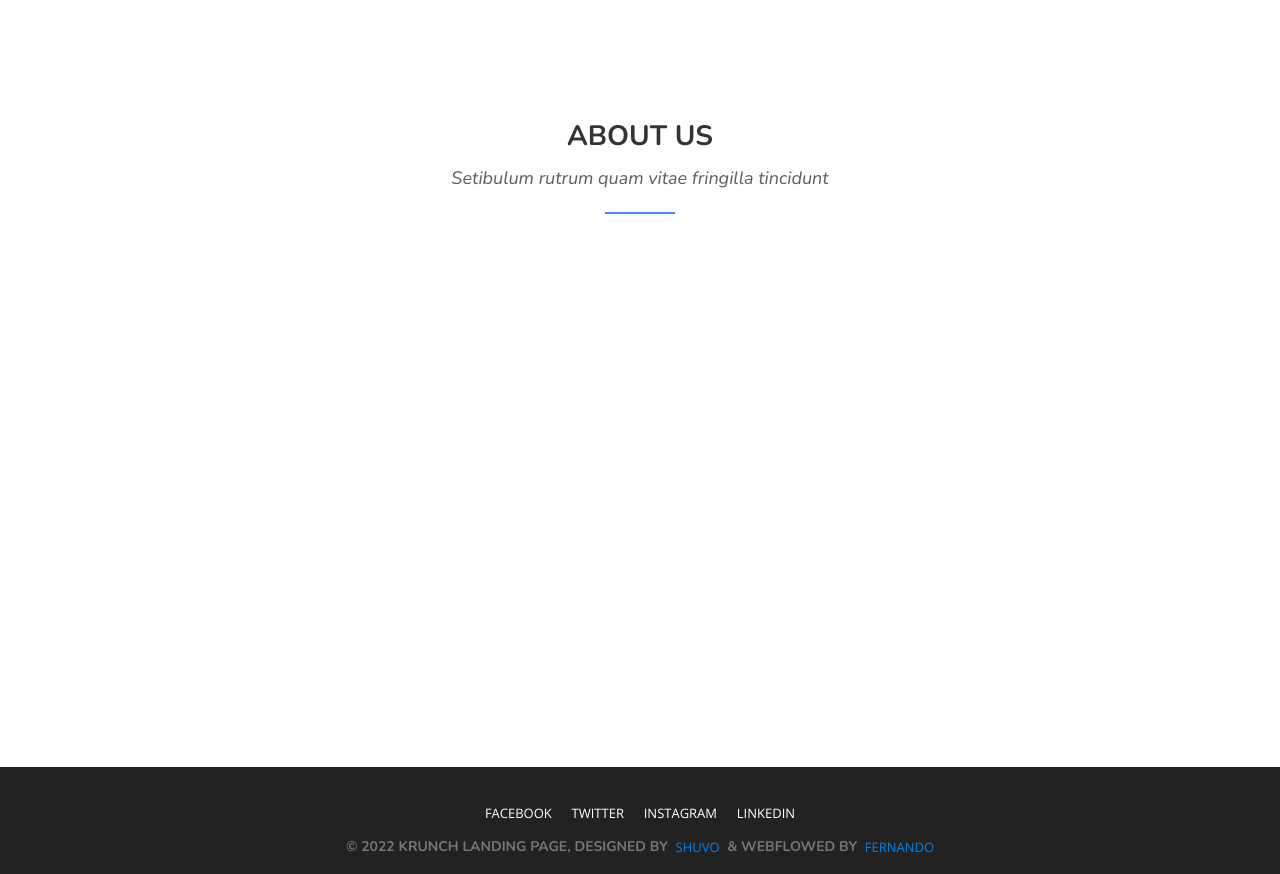
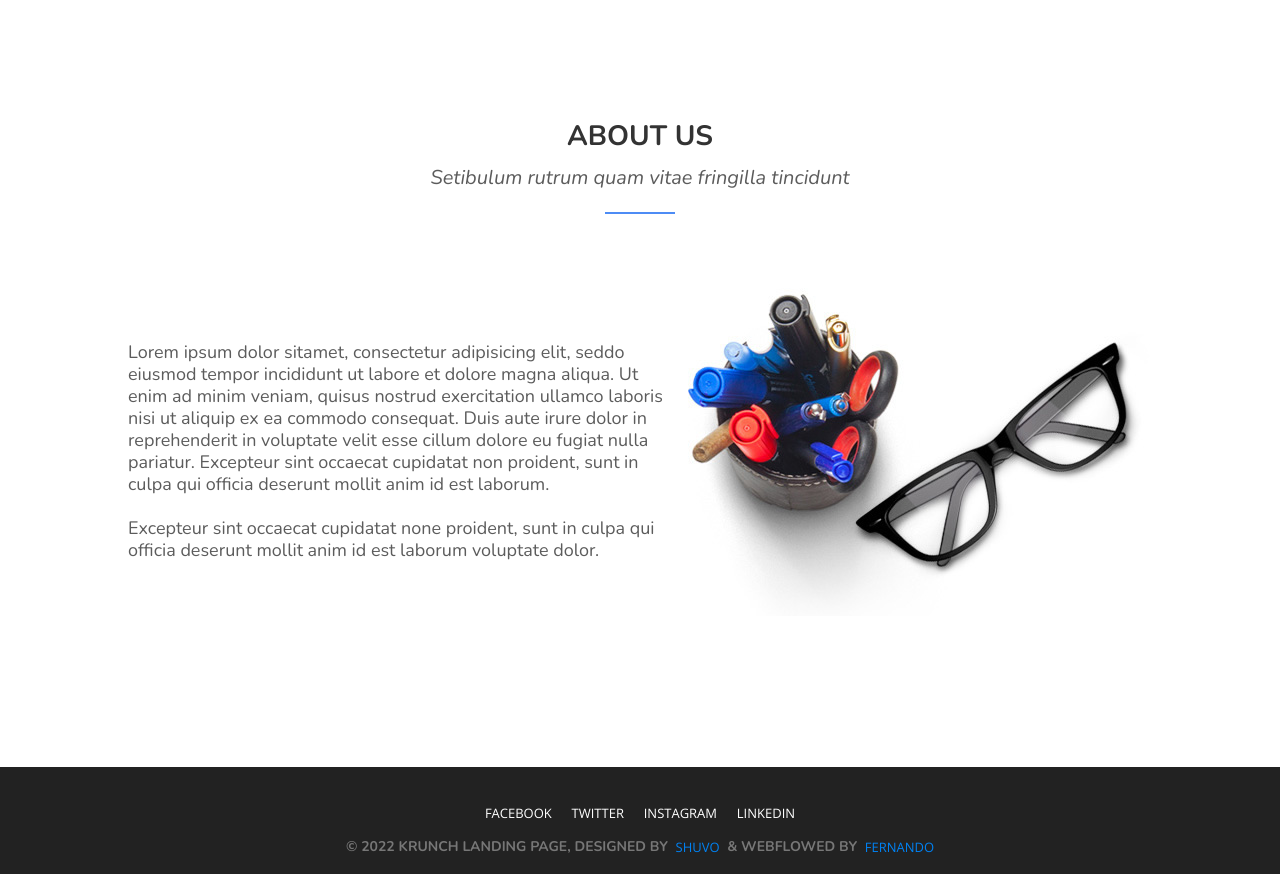
Before and after one commit to VLtim43/2022-Krunch-Web-Page, a React (Vite) app: page / in a window 1280 px wide. Shown: the part 626-1500 px from the top of the page. Built offline with nearby package versions, Linux system fonts and the light colour scheme.

Commit message:
Section glasses

```diff
--- a/src/App.tsx
+++ b/src/App.tsx
@@ -1,34 +1,48 @@
-import React, { useEffect, useState } from 'react';
-import GlobalStyle from "./styles/global"
+import React, { useEffect, useState } from "react";
+import GlobalStyle from "./styles/global";
 
-import Header from "./components/components/Header/Header"
-import Button from './components/micro/Button/Button';
-import Footer from './components/components/Footer/Footer';
-import Image from './components/micro/img/Image';
-import About from './components/micro/About/About';
-
+import Header from "./components/components/Header/Header";
+import Button from "./components/micro/Button/Button";
+import Footer from "./components/components/Footer/Footer";
+import Image from "./components/micro/img/Image";
+import About from "./components/micro/About/About";
 
 function App() {
-
-
   return (
     <div className="App">
-       <GlobalStyle/>
+      <GlobalStyle />
 
-       <section className='header-section'>
-        <Header/>
-       </section>
+      <section className="header-section">
+        <Header />
+      </section>
 
-       <section className='about-section'>
-        <About smallText='Setibulum rutrum quam vitae fringilla tincidunt' bigText='About us'/>
-       </section>
+      <section className="about-section">
+        <About
+          smallText="Setibulum rutrum quam vitae fringilla tincidunt"
+          bigText="About us"
+        />
+        <div className="section-content">
+          <p>
+            Lorem ipsum dolor sitamet, consectetur adipisicing elit, seddo
+            eiusmod tempor incididunt ut labore et dolore magna aliqua. Ut enim
+            ad minim veniam, quisus nostrud exercitation ullamco laboris nisi ut
+            aliquip ex ea commodo consequat. Duis aute irure dolor in
+            reprehenderit in voluptate velit esse cillum dolore eu fugiat nulla
+            pariatur.
 
+            Excepteur sint occaecat cupidatat non proident, sunt in
+            culpa qui officia deserunt mollit anim id est laborum. <br/><br/>Excepteur
+            sint occaecat cupidatat none proident, sunt in culpa qui officia
+            deserunt mollit anim id est laborum voluptate dolor.
+          </p>
 
+          <Image file="../public/glasses.jpg" Id="glasses" />
+        </div>
+      </section>
 
-       <Footer/>
-
+      <Footer />
     </div>
-  )
+  );
 }
 
-export default App
+export default App;
--- a/src/components/components/Header/Header.Styled.ts
+++ b/src/components/components/Header/Header.Styled.ts
@@ -12,8 +12,8 @@ export const HeaderWrapper = styled.header`
    display: flex;
    justify-content:space-between;
    flex-direction: row;
-   margin-left: 5rem;
-   margin-right: 5rem;
+   margin-left: 8rem;
+   margin-right: 8rem;
    width: 100%;
    max-width: 1300px;
    height: 600px;
--- a/src/components/micro/About/About.styled.ts
+++ b/src/components/micro/About/About.styled.ts
@@ -10,6 +10,7 @@ export const AboutWrapper = styled.div`
   color: #333;
   line-height: 36px;
 
+
   h2 {
     text-transform: uppercase;
     margin-top: 20px;
@@ -20,7 +21,7 @@ export const AboutWrapper = styled.div`
 
   p {
     font-style: italic;
-    font-size: 18px;
+    font-size: 20px;
     line-height: 28px;
     color: #5c5c5c;
     font-weight: 400;
--- a/src/components/micro/img/Image.styled.ts
+++ b/src/components/micro/img/Image.styled.ts
@@ -2,8 +2,10 @@ import styled from "styled-components";
 
 export const ImageWrapper = styled.div`
 
-    img {
-        width: 110%;
-    }
+.glasses {
+    width: 500px;
+}
+
+
 
 `;
--- a/src/components/micro/img/Image.tsx
+++ b/src/components/micro/img/Image.tsx
@@ -1,15 +1,15 @@
 import React from "react";
 import { ImageWrapper } from "./Image.styled"
-import backgroundImg from "../../../../public/background.jpg";
 
 type Props = {
-
+    file: string;
+    Id: string;
 };
 
-const Image = () =>
+const Image = ({file, Id}:Props) =>
 
 <ImageWrapper >
-   <img src={backgroundImg}/>
+   <img src={file} id={Id}/>
 </ImageWrapper>
 
 
--- a/src/styles/global.ts
+++ b/src/styles/global.ts
@@ -14,6 +14,13 @@ body {
     flex-direction: column;
     position:relative;
     height: 1500px;
+
+
+    font-family: 'Open Sans', sans-serif;
+    color: #5c5c5c;
+    font-size: 18px;
+    line-height: 22px;
+    font-weight: 400;
 }
 
 
--- a/src/styles/section.css
+++ b/src/styles/section.css
@@ -9,3 +9,17 @@
 .about-section {
     margin-top: 100px;
 }
+
+.section-content {
+    display: flex;
+    margin-left: 8rem;
+    margin-right: 8rem;
+
+    margin-top: 50px;
+}
+
+.section-content p {
+    display: flex;
+    align-items: center;
+
+}
```
Also changed, not shown: public/glasses.jpg (added).
